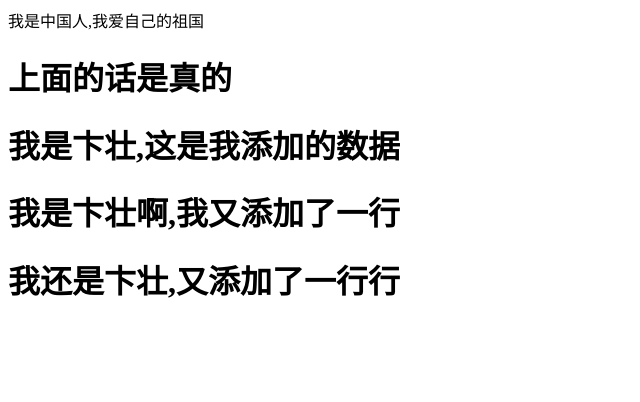
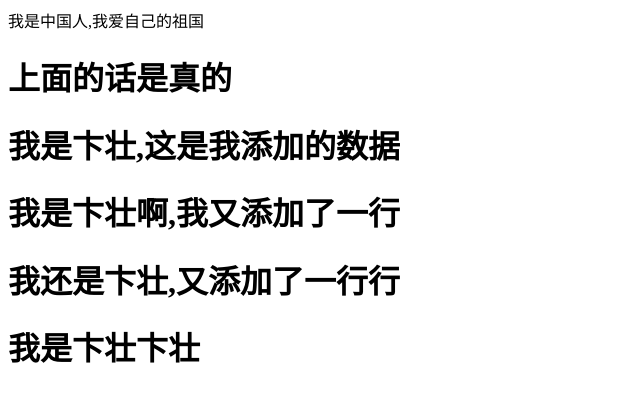
Before and after one commit to Bian-Zhuang/Demo, a plain HTML site: page index.html in a window 1280 px wide. Shown: the whole page, without its empty margins (0-640 px from the left). Drawn offline with Linux system fonts and the light colour scheme.

Commit message:
又提交一次

```diff
--- a/index.html
+++ b/index.html
@@ -11,5 +11,6 @@
     <h1>我是卞壮,这是我添加的数据</h1>
     <h1>我是卞壮啊,我又添加了一行</h1>
     <h1>我还是卞壮,又添加了一行行</h1>
+    <h1>我是卞壮卞壮</h1>
 </body>
 </html>
```
